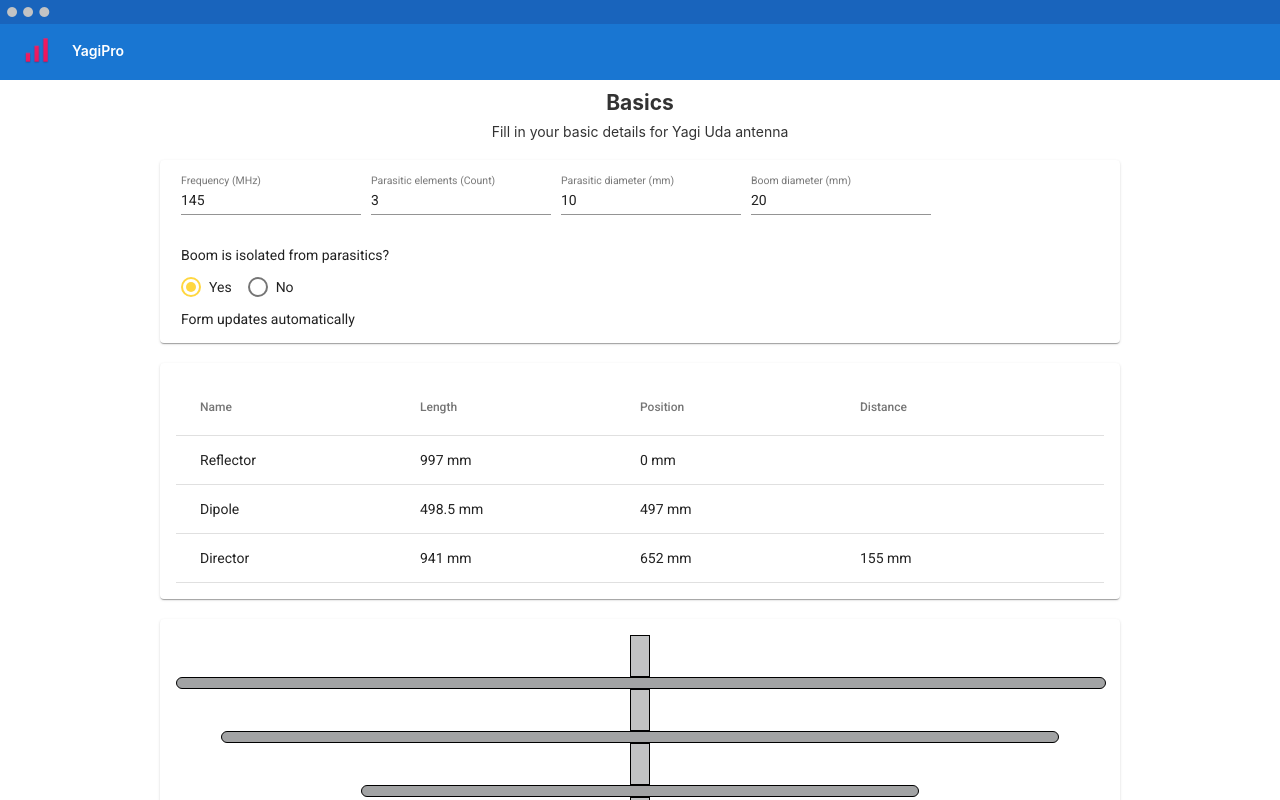
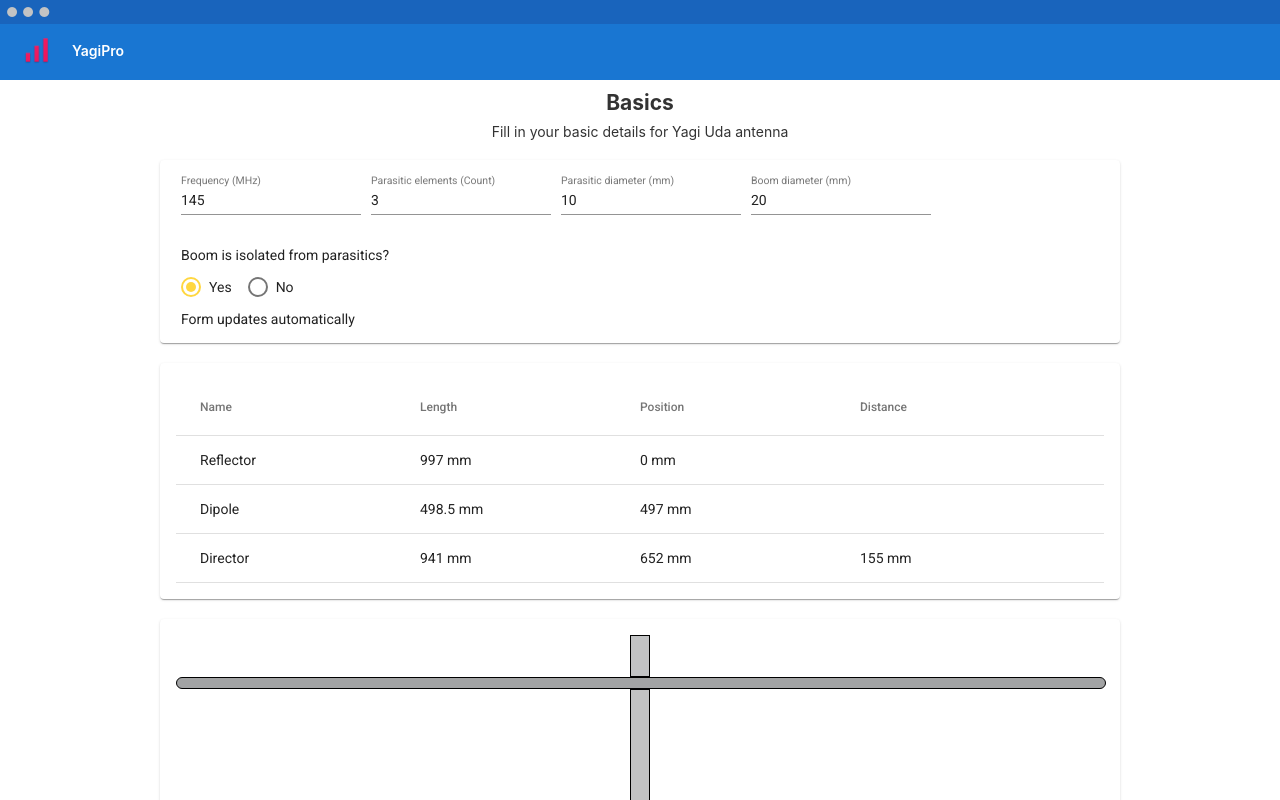
Before and after one commit to norkator/yagi-pro, an Angular app in the folder yagi-pro/: page / in a window 1280 px wide. Shown: the top 800 px of the page. Built offline with nearby package versions, Linux system fonts and the light colour scheme.

Commit message:
Working visualization

```diff
--- a/yagi-pro/src/app/yagi-model/yagi-model.component.html
+++ b/yagi-pro/src/app/yagi-model/yagi-model.component.html
@@ -1,5 +1,17 @@
 <mat-card>
 
+  <div>
+    <ng-container *ngFor="let element of yagi.yagiElements">
+
+      <div class="center-element" [ngStyle]="getBoomStyle(element)"></div>
+
+      <div class="center-element parasitic-element" [ngStyle]="getElementStyle(element)"></div>
+
+    </ng-container>
+    <div class="center-element" style="width: 2%; height: 40px; background-color: #c2c3c4;"></div>
+  </div>
+
+  <!--
   <div>
     <div class="center-element" style="width: 2%; height: 40px; background-color: #c2c3c4;"></div>
     <div class="center-element parasitic-element" style="width: 100%; height: 10px; background-color: #a2a3a4;"></div>
@@ -16,6 +28,7 @@
     <div class="center-element" style="width: 2%; height: 60px; background-color: #c2c3c4;"></div>
     <div class="center-element parasitic-element" style="width: 20%; height: 10px; background-color: #a2a3a4;"></div>
   </div>
+  -->
 
 
 </mat-card>
--- a/yagi-pro/src/app/yagi-model/yagi-model.component.ts
+++ b/yagi-pro/src/app/yagi-model/yagi-model.component.ts
@@ -1,5 +1,5 @@
-import {Component, Input, OnInit} from '@angular/core';
-import {YagiInterface} from "../interfaces";
+import {Component, ElementRef, Input, OnInit, ViewChild} from '@angular/core';
+import {YagiElementInterface, YagiInterface} from "../interfaces";
 
 @Component({
   selector: 'app-yagi-model',
@@ -10,23 +10,56 @@ export class YagiModelComponent implements OnInit {
 
   @Input('yagi') public yagi = <YagiInterface>{};
 
-  constructor() { }
+  constructor() {
+  }
 
   ngOnInit(): void {
   }
 
 
   ngAfterViewInit() {
-
   }
 
 
-  public getViewAspectWidth(elementWidth: number): number {
-    return elementWidth * 3.7795275591 / 20;
+  public getElementStyle(element: YagiElementInterface): any {
+    return {
+      'width': this.calculateWidthPercentage(element) + '%',
+      'height': '10px',
+      'background-color': '#a2a3a4'
+    }
   }
 
-  public getElementDistanceMillis(position: number, distance: number): number {
-    return distance === null ? position : distance;
+
+  public getBoomStyle(element: YagiElementInterface): any {
+    let h = (element.distance === null ? element.position : element.distance)  / 2;
+    if (h <= 0) {
+      h = 40;
+    }
+
+    return {
+      'width': '2%',
+      'height':  h + 'px',
+      'background-color': '#c2c3c4'
+    }
   }
 
+
+  /**
+   * Find longest, use longest as reference
+   * to calculate suitable length for others
+   * @param element Yagi elements
+   */
+  private calculateWidthPercentage(element: YagiElementInterface): number {
+    const longest = this.yagi.yagiElements.reduce(function (previous, current) {
+      return (previous.length > current.length) ? previous : current;
+    }).length;
+
+    // noinspection UnnecessaryLocalVariableJS
+    const p = 100 - Math.floor(((longest - element.length) / ((longest + element.length) / 2)) * 100);
+    // console.info(longest, element.length, p);
+
+    return p;
+  }
+
+
 }
```
